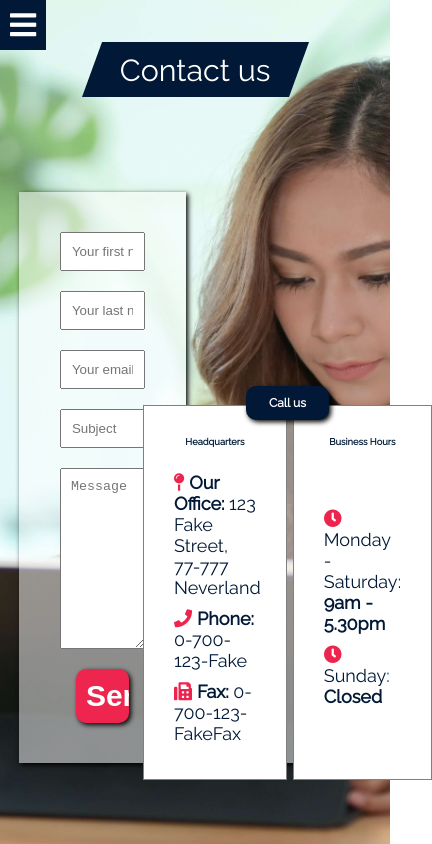
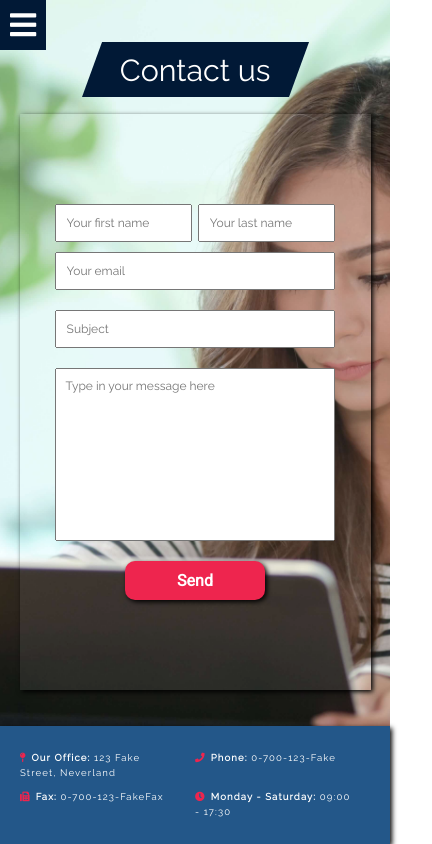
Before and after one commit to jjcreator/business-page, a React (Create React App) app: page /contact in a window 390 px wide. Shown: the whole page, 432 px wide, since content can reach past the window. Built offline with nearby package versions, Linux system fonts and the light colour scheme.

Commit message:
rwd changes, changed about page bottom img

```diff
--- a/src/components/AboutPage/About.js
+++ b/src/components/AboutPage/About.js
@@ -9,7 +9,7 @@ function About() {
         <div className={`${styles.flex} ${styles.animated}`} id={styles.aboutMainPage}>
             <Shape text="About us"/>
             <AboutColumns/>
-            <svg id={styles.waveBottom} xmlns="http://www.w3.org/2000/svg" viewBox="0 0 1440 320"><path fill="rgb(35, 87, 137)" fillOpacity="1" d="M0,192L80,165.3C160,139,320,85,480,85.3C640,85,800,139,960,138.7C1120,139,1280,85,1360,58.7L1440,32L1440,320L1360,320C1280,320,1120,320,960,320C800,320,640,320,480,320C320,320,160,320,80,320L0,320Z"></path></svg>
+            <img id={styles.waveBottom} src="/wave1.png" alt="wave img"/>
         </div>
     )
 }
--- a/src/components/ContactPage/Form.js
+++ b/src/components/ContactPage/Form.js
@@ -53,14 +53,19 @@ function Form() {
     }
 
     return (
-        <form className={styles.contactCard} id={styles.form} onSubmit={handleSubmit}>
-                <input placeholder="Your first name" type="text" name="firstName" value={messageData.firstName} onChange={handleFormInputChange}/>
-                <input placeholder="Your last name" type="text" name="lastName" value={messageData.lastName} onChange={handleFormInputChange}/>
+        <div className={styles.flexWrapper}>
+        <h2 className={styles.contactHeader}>Message us</h2>
+        <form id={styles.form} onSubmit={handleSubmit}>
+                <div id={styles.nameGroup}>
+                    <input className={styles.name} placeholder="Your first name" type="text" name="firstName" value={messageData.firstName} onChange={handleFormInputChange}/>
+                    <input className={styles.name} placeholder="Your last name" type="text" name="lastName" value={messageData.lastName} onChange={handleFormInputChange}/>
+                </div>
                 <input placeholder="Your email" type="email" name="email" value={messageData.email} onChange={handleFormInputChange}/>
                 <input type="text" placeholder="Subject" name="title" value={messageData.title} onChange={handleFormInputChange}/>
-                <textarea placeholder="Message" name="message" value={messageData.message} onChange={handleFormInputChange}></textarea>
+                <textarea placeholder="Type in your message here" name="message" value={messageData.message} onChange={handleFormInputChange}></textarea>
                 <input type="submit" value="Send"/>
         </form>
+        </div>
     )
 }
 
--- a/src/components/ContactPage/TraditionalContact.js
+++ b/src/components/ContactPage/TraditionalContact.js
@@ -1,26 +1,19 @@
 import React from 'react'
 import styles from "../../modules/contactStyle.module.css"
+import ScrollAnimation from "react-animate-on-scroll"
+
 
 function TraditionalContact() {
     return (
-        <div className={styles.contactCard} id={styles.traditionalContact}>
-            <h2>Call us</h2>
-            <div id={styles.twoColumn}>
-                <div className={styles.column}>
-                    <h3>Headquarters</h3>
+        <div className={styles.flexWrapper}>
+            <h2 id={styles.contactCardHeader} className={styles.contactHeader}>Call us</h2>
+            <div id={styles.contactCard}>
                     <ul>
-                        <li><i className="fas fa-map-pin"></i><span className={styles.bold}>Our Office:</span> 123 Fake Street, 77-777 Neverland</li>
-                        <li><i className="fas fa-phone"></i><span className={styles.bold}>Phone:</span> 0-700-123-Fake</li>
-                        <li><i className="fas fa-fax"></i><span className={styles.bold}>Fax:</span> 0-700-123-FakeFax</li>
+                        <li><i className="fas fa-map-pin"></i><b>Our Office:</b> 123 Fake Street, Neverland</li>
+                        <li><i className="fas fa-phone"></i><b>Phone:</b> 0-700-123-Fake</li>
+                        <li><i className="fas fa-fax"></i><b>Fax:</b> 0-700-123-FakeFax</li>
+                        <li><i className="fas fa-clock"></i><b>Monday - Saturday: </b>09:00 - 17:30</li>
                     </ul>
-                </div>
-                <div className={styles.column}>
-                    <h3>Business Hours</h3>
-                    <ul>
-                        <li><i className="fas fa-clock"></i>Monday - Saturday: <span className={styles.bold}>9am - 5.30pm</span></li>
-                        <li><i className="fas fa-clock"></i>Sunday: <span className={styles.bold}>Closed</span></li>
-                    </ul>
-                </div>
             </div>
         </div>
     )
--- a/src/components/MainPage/CallToAction.js
+++ b/src/components/MainPage/CallToAction.js
@@ -5,7 +5,7 @@ import ScrollAnimation from 'react-animate-on-scroll'
 
 function CallToAction() {
     return (
-        <ScrollAnimation animateIn="slideInLeft" duration={3} animateOnce={false} offset={100} delay={2000}>
+        <ScrollAnimation animateIn="slideInLeft" duration={3} animateOnce={false} offset={100} delay={1000}>
         <div id={styles.callToAction}>
             <img id={styles.ctaImg} src="/woman1.jpg" alt="woman calling"/>
             <p>Still not sure if we can help? Get in touch and get a <span>free consultation online!</span></p>
--- a/src/components/MainPage/TestimonialCard.js
+++ b/src/components/MainPage/TestimonialCard.js
@@ -5,7 +5,7 @@ import ScrollAnimation from "react-animate-on-scroll"
 function TestimonialCard(props) {
     return (
         <ScrollAnimation animateIn="zoomIn" animateOnce={false} duration={1.2} delay={props.animationDelay} offset={200}>
-            <div className={`${styles.testimonialCard} animate__zoomIn animate__delay-${props.animationDelay}s`}>
+            <div className={`${styles.testimonialCard}`}>
                 <div className={styles.testimonialTop}>
                     <img className={styles.testimonialImg} src={props.imgSrc} alt="user"/>
                     <p className={styles.testimonialTopText}>
--- a/src/modules/contactStyle.module.css
+++ b/src/modules/contactStyle.module.css
@@ -1,3 +1,5 @@
+/* ------------------------ Main contact page rules ------------------------  */
+
 #contact {
     display: flex;
     justify-content: flex-start;
@@ -20,27 +22,60 @@
     padding: 10px;
 }
 
-.contactCard {
+.contactHeader {
+    color: var(--showcase-color);
+    font-size: 25px;
+    background-color: var(--secondary-color);
+    border-radius: 10px;
+    padding: 20px;
+    box-shadow: var(--box-shadow);
+    margin-bottom: 2%;
+}
+
+/* ------------------------ Contact form ------------------------  */
+
+.flexWrapper {
+    width: 40%;
+    height: 100%;
     display: flex;
     flex-direction: column;
-    padding: 20px;
+    justify-content: flex-end;
+    align-items: center;
+}
+
+#form {
+    width: 100%;
+    flex: 1;
+    display: flex;
+    flex-direction: column;
+    display: flex;
+    flex-direction: column;
     justify-content: center;
     align-items: center;
-    width: 45%;
-    height: 100%;
-    padding: 30px;
     box-shadow: var(--box-shadow);
-    background-color: rgba(255, 255, 255, 0.5);
+    background-color: rgba(255, 255, 255, 0.075);
+    position: relative;
+    transition: 0.65s ease-in;
 }
 
 #form input {
     width: 80%;
     padding: 10px;
     margin: 10px;
+    font-family: Raleway, sans-serif;
+    font-size: 15px;
+    outline-width: thin;
+    outline-color: var(--attention-color);
+}
+
+#form input:focus, textarea:focus {
+    outline-style: solid;
+    outline-width: medium;
+    outline-color: var(--secondary-color);
 }
 
 #form input[type="submit"] {
-    width: 50%;
+    width: 40%;
     background-color: var(--attention-color);
     color: white;
     font-weight: bold;
@@ -48,6 +83,25 @@
     border-radius: 10px;
     border: none;
     box-shadow: var(--box-shadow);
+    font-family: Roboto, sans-serif;
+    transition: 0.3s ease-in;
+    cursor: pointer;
+}
+
+#nameGroup {
+    width: 80%;
+    display: flex;
+    justify-content: space-between;
+}
+
+#nameGroup input {
+    width: 49%;
+    margin: 0;
+}
+
+#form input[type="submit"]:hover {
+    transform: translateY(2%);
+    background-color: rgb(190, 29, 61);
 }
 
 #form textarea {
@@ -55,79 +109,47 @@
     height: 40%;
     padding: 10px;
     margin: 10px;
+    font-family: Raleway, sans-serif;
+    font-size: 15px;
+    resize: none;
 }
 
-#traditionalContact {
-    color: #011936;
-    height: 60%;
-    position: relative;
-}
+/* ------------------------ Contact card ------------------------  */
 
-#traditionalContact h2 {
-    color: white;
-    background-color: var(--primary-color);
-    padding: 10px;
-    margin-bottom: auto;
-    width: 50%;
-    text-align: center;
-    border-radius: 10px;
-    box-shadow: var(--box-shadow);
-    position: absolute;
-    top: -10%;
-}
-
-#twoColumn {
+#contactCard {
     display: flex;
     align-items: center;
     justify-content: center;
-    flex: 1;
-    margin-top: 2%;
+    flex-direction: column;
+    background-color: rgba(255, 255, 255, 0.075);
 }
 
-.column {
-    display: flex;
-    justify-content: center;
-    align-items: center;
-    flex-direction: column;
-    height: 100%;
-    border: 1px solid grey;
-    background-color: white;
-    width: 50%;
-    padding: 20px;
-}
-
-.column:first-child {
-    margin-right: 2%;
-}
-
-.column h3 {
-    padding: 10px;
-}
-
-.column ul {
+#contactCard ul {
     list-style: none;
     display: flex;
     justify-content: center;
     align-items: center;
     flex-direction: column;
     width: 100%;
-    flex: 1;
-    padding: 10px;
+    padding: 20px;
+    background-color: var(--showcase-color);
+    box-shadow: var(--box-shadow);
+    color: var(--primary-color);
 }
 
-.column ul li {
+#contactCard ul li {
     padding: 5px 0px;
     width: 100%;
     font-size: 18px;
+    opacity: 1;
+    line-height: 1.5;
+    letter-spacing: 1.1px;
 }
 
-.column ul li i {
+#contactCard ul li i {
     color: #ED254E;
     padding-right: 5px;
-}
-
-.bold {
-    font-weight: bold;
+    opacity: 1;
 }
 
 .animated {
@@ -145,3 +167,83 @@
 
     }
 }
+
+@media screen and (max-width: 1100px) {
+    .flexWrapper {
+        width: 45%;
+    }
+    #form {
+        padding: 0;
+    }
+}
+
+@media screen and (max-width: 900px) {
+
+}
+
+@media screen and (max-width: 750px) {
+
+    .flexWrapper {
+        width: 100%;
+    }
+
+    #mainContactBox {
+        flex-direction: column;
+        justify-content: space-between;
+        padding: 0;
+        height: 100%;
+        margin-top: 2vh;
+    }
+
+    #form {
+        width: 90%;
+
+    }
+
+    #form input {
+        font-size: 1.5rem;
+    }
+
+    #form textarea {
+        font-size: 1.5rem;
+        height: 30%;
+    }
+
+    #form input[type="submit"] {
+        font-size: 2rem;
+        margin-bottom: 0;
+    }
+    #contactCard {
+        width: 100%;
+
+    }
+
+    #contactCard ul {
+        height: 100%;
+        display: grid;
+        grid-template-columns: 1fr 1fr;
+        background-color: var(--secondary-color);
+        color: var(--showcase-color);
+    }
+
+    #contactCard ul li {
+        font-size: 1.2rem;
+        height: 100%;
+        width: 90%;
+
+    }
+
+    .flexWrapper:first-of-type {
+        flex: 1;
+    }
+
+    .flexWrapper:nth-of-type(2) {
+        flex-direction: row;
+        align-items: flex-end;
+        flex-basis: 20%;
+        margin-top: 2%;
+    }
+    .contactHeader {
+        display: none;
+    }
+}
--- a/src/modules/mobileNavbarStyle.module.css
+++ b/src/modules/mobileNavbarStyle.module.css
@@ -65,4 +65,16 @@
     .mobileNavigation {
         display: block;
     }
+    #mobileNavbarBody a {
+        font-size: 22px;
+    }
 }
+
+@media screen and (max-width: 650px) {
+    #mobileNavbarBody {
+        width: 40%;
+    }
+    #mobileNavbarBody a {
+        font-size: 20px;
+    }
+}
```
Also changed, not shown: src/modules/aboutStyle.module.css (+10 -7 lines), src/modules/mainStyle.module.css (+12 -5 lines), public/wave1.png (added).
